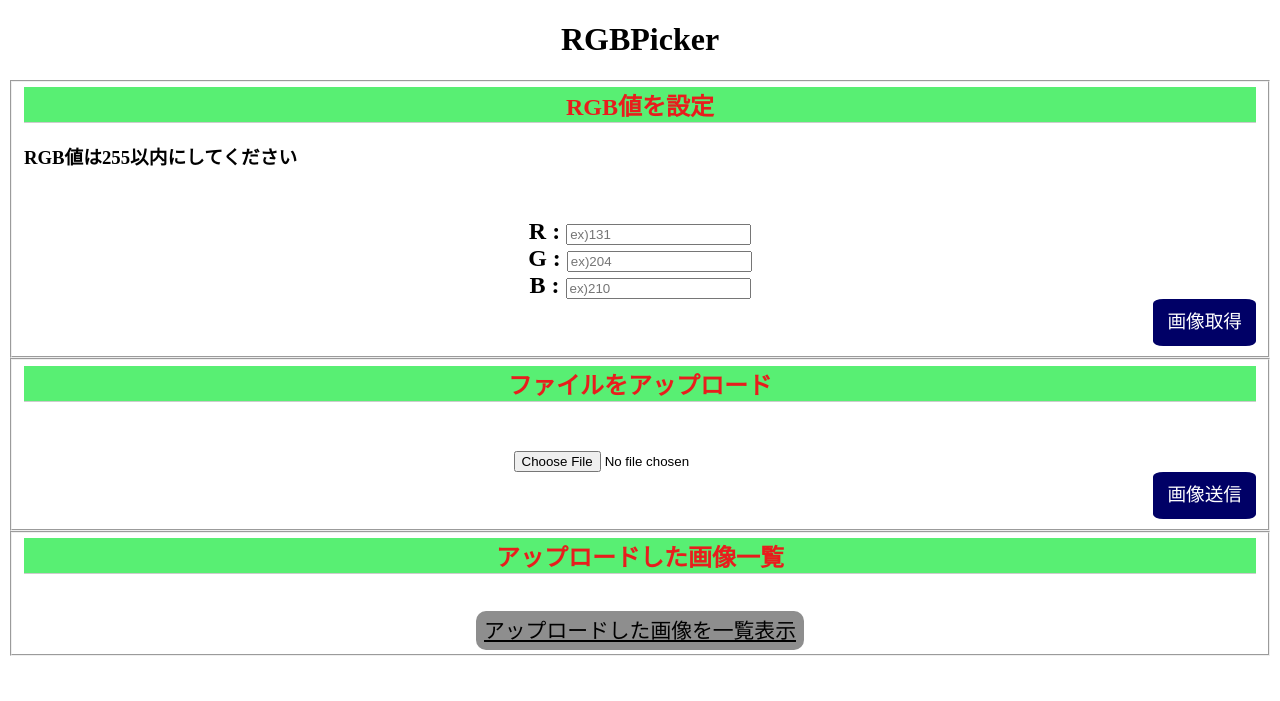
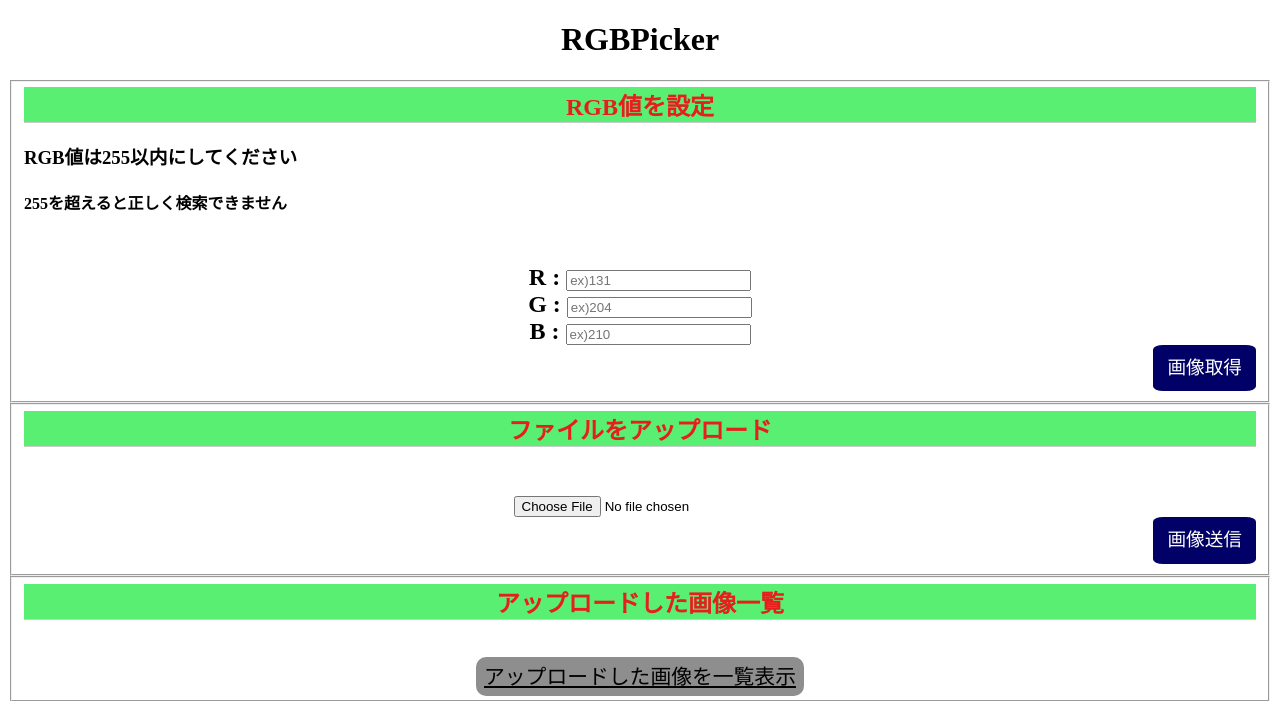
Before and after one commit to 2022AIT-OOP2-G12/GUIapp, a Flask app: page / in a window 1280 px wide. Shown: the top 701 px of the page. Run offline with Flask 2, Linux system fonts and the light colour scheme.

Commit message:
RGBの指定

```diff
--- a/templates/index.html
+++ b/templates/index.html
@@ -11,6 +11,7 @@
     <fieldset>
       <h2>RGB値を設定</h2>
       <h3>RGB値は255以内にしてください</h3>
+      <h4>255を超えると正しく検索できません</h4>
       <div id="RGBinput">
         <form method="post" action="/output">
           <div>
```
